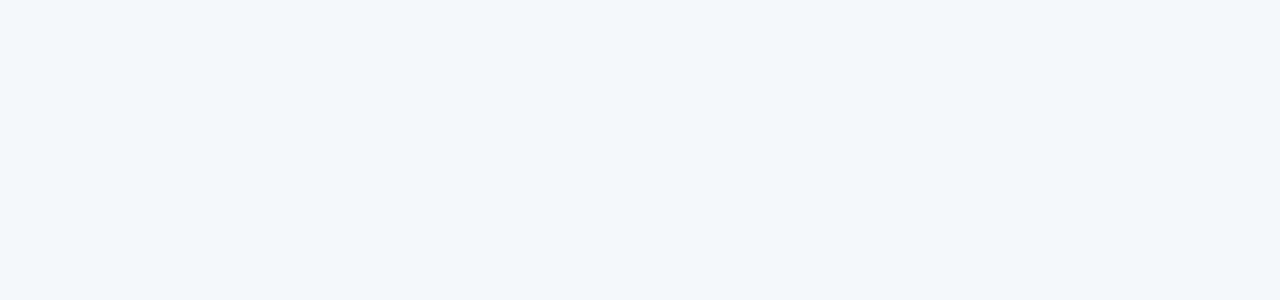
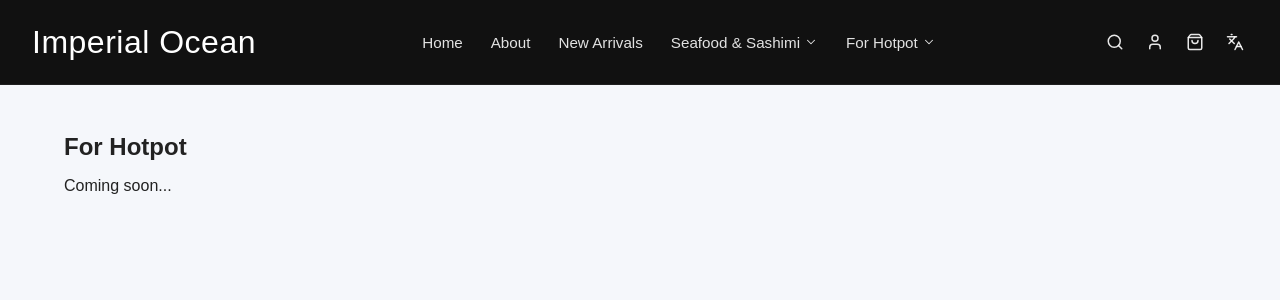
Before and after one commit to darren-gzdeng/imperial-site, a React (Vite) app in the folder imperial-site/: page /imperial-site/hotpot in a window 1280 px wide. Before the commit this address had no page. Shown: the top 300 px of the page. Built offline with nearby package versions, Linux system fonts and the light colour scheme.

Commit message:
update pages

```diff
--- a/imperial-site/src/App.jsx
+++ b/imperial-site/src/App.jsx
@@ -3,6 +3,9 @@ import MainLayout from "./layouts/MainLayout";
 import Home from "./pages/Home";
 import About from "./pages/About";
 import Contact from "./pages/Contact";
+import NewArrivals from "./pages/NewArrivals";
+import Seafood from "./pages/Seafood";
+import Hotpot from "./pages/Hotpot";
 
 export default function App() {
   return (
@@ -11,6 +14,9 @@ export default function App() {
         <Route index element={<Home />} />
         <Route path="about" element={<About />} />
         <Route path="contact" element={<Contact />} />
+        <Route path="new-arrivals" element={<NewArrivals />} />
+        <Route path="seafood" element={<Seafood />} />
+        <Route path="hotpot" element={<Hotpot />} />
       </Route>
     </Routes>
   );
--- a/imperial-site/src/components/Header.jsx
+++ b/imperial-site/src/components/Header.jsx
@@ -2,12 +2,12 @@ import { Link } from "react-router";
 import { Search, User, ShoppingBag, Languages, ChevronDown } from "lucide-react";
 
 const navItems = [
-  { label: "New In", path: "/new" },
-  { label: "Seafood", path: "/seafood", hasDropdown: true },
-  { label: "Meat", path: "/meat", hasDropdown: true },
-  { label: "Hotpot", path: "/hotpot", hasDropdown: true },
-  { label: "Bulk Buy", path: "/bulk-buy" },
-  { label: "Gift Card", path: "/gift-card" },
+  { label: "Home", path: "/" },
+  { label: "About", path: "/about" },
+  { label: "New Arrivals", path: "/new-arrivals" },
+  { label: "Seafood & Sashimi", path: "/seafood", hasDropdown: true },
+  { label: "For Hotpot", path: "/hotpot", hasDropdown: true },
+
 ];
 
 export default function Header() {
@@ -15,7 +15,7 @@ export default function Header() {
     <header className="site-header">
       <div className="header-inner">
         <Link to="/" className="brand">
-          Imperial Site
+          Imperial Ocean
         </Link>
 
         <nav className="main-nav">
--- /dev/null
+++ b/imperial-site/src/pages/Hotpot.jsx
@@ -0,0 +1,8 @@
+export default function Hotpot() {
+  return (
+    <section>
+      <h1>For Hotpot</h1>
+      <p>Coming soon...</p>
+    </section>
+  );
+}
--- /dev/null
+++ b/imperial-site/src/pages/NewArrivals.jsx
@@ -0,0 +1,8 @@
+export default function NewArrivals() {
+  return (
+    <section>
+      <h1>New Arrivals</h1>
+      <p>Coming soon...</p>
+    </section>
+  );
+}
--- /dev/null
+++ b/imperial-site/src/pages/Seafood.jsx
@@ -0,0 +1,8 @@
+export default function Seafood() {
+  return (
+    <section>
+      <h1>Seafood & Sashimi</h1>
+      <p>Coming soon...</p>
+    </section>
+  );
+}
```
